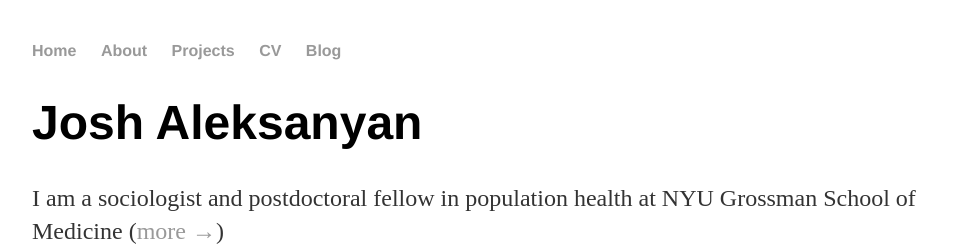
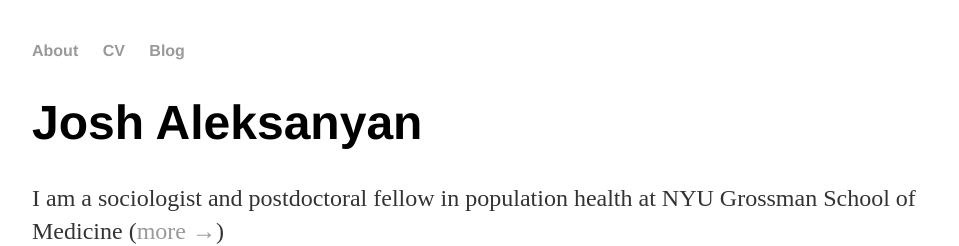
Before and after one commit to aja2182/aja2182.github.io, a Jekyll site: the page built from index.html, in a window 1280 px wide. Shown: the top 246 px of the page, without its empty margins (160-1119 px from the left). Built offline with Jekyll 4.4.1, drawn with Linux system fonts in a browser that asks for light colours.

Commit message:
Update default.html

```diff
--- a/_layouts/default.html
+++ b/_layouts/default.html
@@ -24,9 +24,7 @@
   <body>
     <nav>
 <ul>
-<li><a href="/home">Home</a></li>
 <li><a href="/about">About</a></li>
-<li><a href="/about">Projects</a></li>
 <li><a href="/cv">CV</a></li>
 <li><a href="/blog">Blog</a></li>
 </ul>
```
